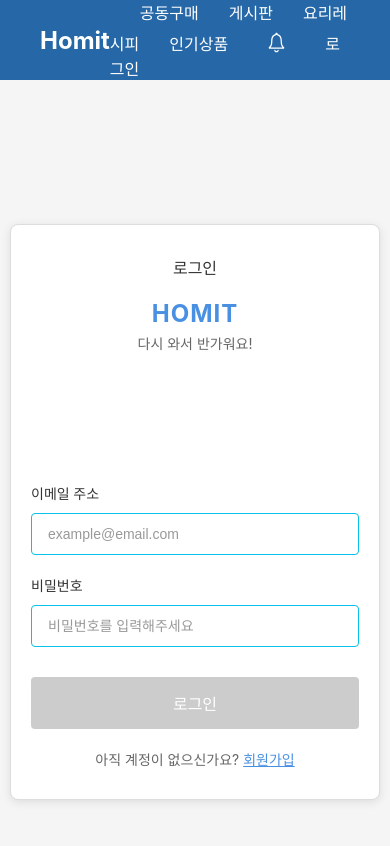
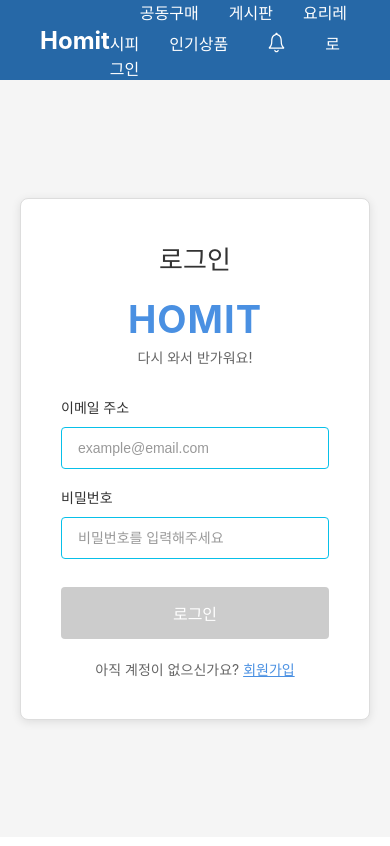
Before and after one commit to Bumjun-hub/Second_teamproject, a React (Create React App) app in the folder Front/homit/: page /login in a window 390 px wide. Shown: the top 846 px of the page. Built offline with nearby package versions, Linux system fonts and the light colour scheme.

Commit message:
로그인,회원가입_add, Header_edit

```diff
--- a/Front/homit/src/components/Header.js
+++ b/Front/homit/src/components/Header.js
@@ -1,55 +1,10 @@
-import { Link, useNavigate } from 'react-router-dom';
-import { useState, useEffect } from 'react';
+import { Link } from 'react-router-dom';
+import { useState } from 'react';
 import './Header.css';
 import { IoIosNotificationsOutline } from "react-icons/io";
 
 const Header = () => {
     const [showNotifications, setShowNotifications] = useState(false);
-    const [isLoggedIn, setIsLoggedIn] = useState(false);
-    const [username, setUsername] = useState('');
-    const navigate = useNavigate();
-
-    // 로그인 상태 확인 (localStorage 사용)
-    useEffect(() => {
-        checkLoginStatus();
-
-        // 다른 탭에서 로그인/로그아웃 시 상태 동기화
-        const handleStorageChange = () => {
-            checkLoginStatus();
-        };
-
-        window.addEventListener('storage', handleStorageChange);
-
-        return () => {
-            window.removeEventListener('storage', handleStorageChange);
-        };
-    }, []);
-
-    const checkLoginStatus = () => {
-        const loginStatus = localStorage.getItem('isLoggedIn');
-        const storedUsername = localStorage.getItem('username');
-
-        if (loginStatus === 'true' && storedUsername) {
-            setIsLoggedIn(true);
-            setUsername(storedUsername);
-        } else {
-            setIsLoggedIn(false);
-            setUsername('');
-        }
-    };
-
-    const handleLogout = () => {
-        // localStorage에서 로그인 정보 제거
-        localStorage.removeItem('isLoggedIn');
-        localStorage.removeItem('username');
-
-        // 상태 업데이트
-        setIsLoggedIn(false);
-        setUsername('');
-
-        alert('로그아웃되었습니다.');
-        navigate('/');
-    };
 
     const toggleNotifications = () => {
         setShowNotifications(!showNotifications);
@@ -81,18 +36,7 @@ const Header = () => {
                         </div>
                     )}
                 </div>
-                {isLoggedIn ? (
-                    <div className="user-section">
-                        <button
-                            className="logout-button"
-                            onClick={handleLogout}
-                        >
-                            로그아웃
-                        </button>
-                    </div>
-                ) : (
-                    <Link to="/login">로그인</Link>
-                )}
+                <Link to="/login">로그인</Link>
             </nav>
         </header>
     )
--- a/Front/homit/src/pages/loginpage/LoginPage.css
+++ b/Front/homit/src/pages/loginpage/LoginPage.css
@@ -2,7 +2,7 @@
     display: flex;
     justify-content: center;
     align-items: center;
-    min-height: 100vh;
+    min-height: 85vh;
     background-color: #f5f5f5;
     padding: 20px;
 }
@@ -15,108 +15,6 @@
     width: 100%;
     max-width: 400px;
     box-shadow: 0 2px 10px rgba(0, 0, 0, 0.1);
-}
-
-.login-header {
-    text-align: center;
-    margin-bottom: 130px;
-}
-
-.login-title {
-    color: #333;
-    font-size: 16px;
-    font-weight: normal;
-    margin: 0 0 20px 0;
-}
-
-.brand {
-    margin-bottom: 20px;
-}
-
-.brand-name {
-    color: #4A90E2;
-    font-size: 28px;
-    font-weight: bold;
-    margin: 0 0 5px 0;
-    letter-spacing: 1px;
-}
-
-.brand-subtitle {
-    color: #666;
-    font-size: 14px;
-    margin: 0;
-}
-
-.login-form {
-    display: flex;
-    flex-direction: column;
-    gap: 20px;
-}
-
-.input-group {
-    display: flex;
-    flex-direction: column;
-    gap: 8px;
-}
-
-.input-label {
-    color: #333;
-    font-size: 14px;
-    font-weight: 500;
-}
-
-.input-field {
-    padding: 12px 16px;
-    border: 1px solid #08C0E9;
-    border-radius: 8px;
-    font-size: 14px;
-    transition: border-color 0.2s ease;
-}
-
-.input-field:focus {
-    outline: none;
-    border-color: #4A90E2;
-    box-shadow: 0 0 0 2px rgba(74, 144, 226, 0.1);
-}
-
-.input-field::placeholder {
-    color: #999;
-}
-
-.error-message {
-    background-color: #fee;
-    border: 1px solid #fcc;
-    border-radius: 4px;
-    color: #c33;
-    padding: 10px;
-    font-size: 14px;
-    text-align: center;
-}
-
-.login-button {
-    background-color: #ccc;
-    color: white;
-    border: none;
-    border-radius: 4px;
-    padding: 14px;
-    font-size: 16px;
-    font-weight: 500;
-    cursor: pointer;
-    transition: background-color 0.2s ease;
-    margin-top: 10px;
-}
-
-.login-button:hover:not(:disabled) {
-    background-color: #bbb;
-}
-
-.login-button:disabled {
-    cursor: not-allowed;
-    opacity: 0.7;
-}
-
-.login-button.loading {
-    background-color: #aaa;
 }
 
 .signup-link {
@@ -139,18 +37,3 @@
 .signup-button2:hover {
     color: #357abd;
 }
-
-/* 반응형 디자인 */
-@media (max-width: 480px) {
-    .login-container {
-        padding: 10px;
-    }
-
-    .login-box {
-        padding: 30px 20px;
-    }
-
-    .brand-name {
-        font-size: 24px;
-    }
-}
--- a/Front/homit/src/pages/loginpage/LoginPage.js
+++ b/Front/homit/src/pages/loginpage/LoginPage.js
@@ -1,6 +1,7 @@
 import React, { useState } from 'react';
 import { useNavigate } from 'react-router-dom';
 import './LoginPage.css';
+import '../memberpage/MemberPage.css';
 
 const LoginPage = () => {
     const [formData, setFormData] = useState({
@@ -71,15 +72,15 @@ const LoginPage = () => {
     return (
         <div className="login-container">
             <div className="login-box">
-                <div className="login-header">
-                    <h2 className="login-title">로그인</h2>
+                <div className="signup-header">
+                    <h2 className="page-title">로그인</h2>
                     <div className="brand">
                         <h1 className="brand-name">HOMIT</h1>
                         <p className="brand-subtitle">다시 와서 반가워요!</p>
                     </div>
                 </div>
 
-                <form onSubmit={handleSubmit} className="login-form">
+                <form onSubmit={handleSubmit} className="signup-form">
                     <div className="input-group">
                         <label htmlFor="email" className="input-label">이메일 주소</label>
                         <input
@@ -116,7 +117,7 @@ const LoginPage = () => {
 
                     <button
                         type="submit"
-                        className={`login-button ${loading ? 'loading' : ''}`}
+                        className={'signup-button'}
                         disabled={loading}
                     >
                         {loading ? '로그인 중...' : '로그인'}
--- a/Front/homit/src/pages/mainpage/MainPage.css
+++ b/Front/homit/src/pages/mainpage/MainPage.css
@@ -6,7 +6,7 @@
 
 .hero-image-container {
   position: relative;
-  width: 1000px;
+  width: 1200px;
   height: 400px;
   border-radius: 12px;
   overflow: hidden;
--- a/Front/homit/src/pages/memberpage/MemberPage.css
+++ b/Front/homit/src/pages/memberpage/MemberPage.css
@@ -24,7 +24,7 @@
 
 .page-title {
     color: #333;
-    font-size: 16px;
+    font-size: 26px;
     font-weight: normal;
     margin: 0 0 20px 0;
 }
@@ -35,7 +35,7 @@
 
 .brand-name {
     color: #4A90E2;
-    font-size: 28px;
+    font-size: 38px;
     font-weight: bold;
     margin: 0 0 5px 0;
     letter-spacing: 1px;
@@ -164,22 +164,17 @@
     color: #357abd;
 }
 
-/* 반응형 디자인 */
-@media (max-width: 480px) {
-    .signup-container {
-        padding: 10px;
-    }
+.address-search-btn {
+    padding: 8px 16px;
+    background-color: #5ba3cd;
+    color: white;
+    border: none;
+    border-radius: 4px;
+    cursor: pointer;
+    font-size: 14px;
+    font-weight: 500;
+    white-space: nowrap;
+    transition: all 0.3s ease;
+    min-width: 80px;
 
-    .signup-box {
-        padding: 30px 20px;
-        max-width: 100%;
-    }
-
-    .brand-name {
-        font-size: 24px;
-    }
-
-    .signup-form {
-        gap: 16px;
-    }
 }
--- a/Front/homit/src/pages/memberpage/MemberPage.js
+++ b/Front/homit/src/pages/memberpage/MemberPage.js
@@ -124,7 +124,7 @@ const MemberPage = () => {
         };
     }, []);
 
-    // 주소 검색 함수 추가
+    // 주소 검색
     const findAddress = () => {
         new window.daum.Postcode({
             oncomplete: function(data) {
```
